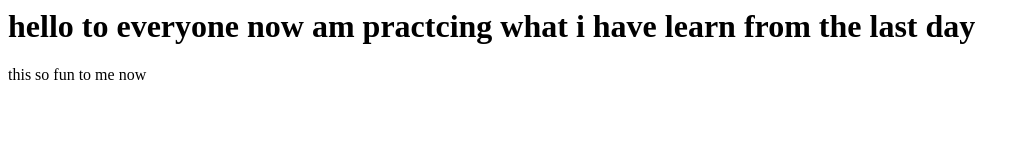
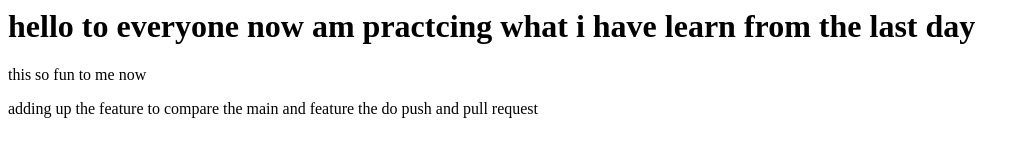
Before and after one commit to Ankithv007/aws-, a plain HTML site: page index.html in a window 1280 px wide. Shown: the whole page, without its empty margins (0-1029 px from the left). Drawn offline with Linux system fonts and the light colour scheme.

Commit message:
adding up feature in feature1 to do the pull request

```diff
--- a/index.html
+++ b/index.html
@@ -1,2 +1,3 @@
 <h1> hello to everyone now am practcing what i have learn from the last day </h1>
 <p>this so fun to me now</p>
+<p> adding up the feature to compare the main and feature the do push and pull request</p>
```
